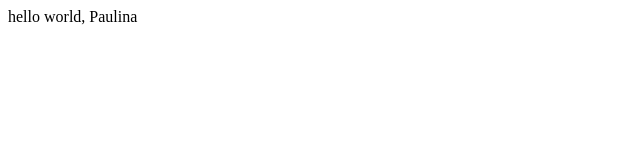
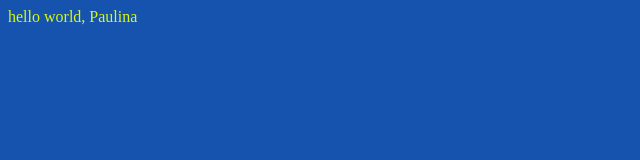
Before and after one commit to plesniewska/js-lessons, a plain HTML site: page index.html in a window 1280 px wide. Shown: the whole page, without its empty margins (0-640 px from the left). Drawn offline with Linux system fonts and the light colour scheme.

Commit message:
Adds colors

```diff
--- a/index.html
+++ b/index.html
@@ -4,6 +4,13 @@
     <meta charset="UTF-8">
     <meta name="viewport" content="width=device-width, initial-scale=1.0">
     <title>Document</title>
+    <style>
+
+        body {
+          background-color: #1653af;
+          color: #d6f815
+        }
+      </style>
 </head>
 <body>
     hello world, Paulina
```
